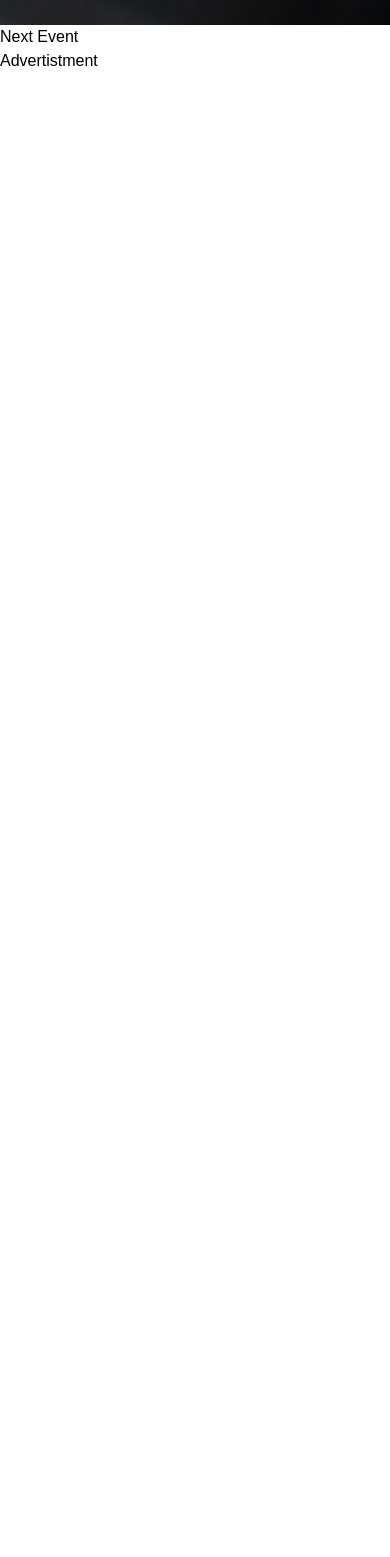
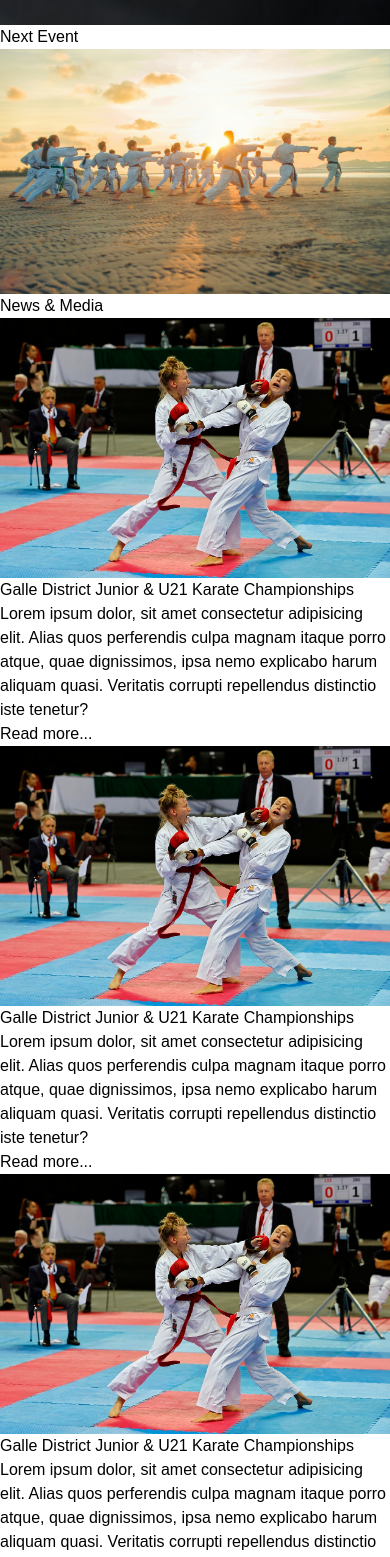
Before and after one commit to AmithGamagedara/PUSL3190, a React (Vite) app: page / in a window 390 px wide. Shown: the part 432-1989 px from the top of the page. Before the commit the page ends 844 px from the top, so only its background shows below. Built offline with nearby package versions, Linux system fonts and the light colour scheme.

Commit message:
commit 'add tournement list and news'

```diff
--- a/src/components/Header/Header.jsx
+++ b/src/components/Header/Header.jsx
@@ -4,7 +4,7 @@ import { Link } from "react-router-dom";
 export default function Header() {
   return (
     <header className="fixed top-0 left-0 w-full bg-[#101010]/95 shadow-md">
-      <div className="flex items-center justify-between max-w-6xl p-3 mx-auto">
+      <div className="flex items-center justify-between max-w-6xl p-3 px-10 mx-auto sm:p-3 sm:px-0">
         <h1 className="flex flex-wrap text-sm font-bold cursor-pointer sm:text-xl">
           <span className="text-[#FF1616]">SL</span>
           <span className="text-slate-50">KARATE</span>
@@ -40,7 +40,7 @@ export default function Header() {
         <form>
           <select
             id="languages"
-            class=" text-sm rounded-lg  block w-full p-1 text-slate-50 bg-[#101010]"
+            class=" text-xs sm:text-sm rounded-lg  block w-full p-1 text-slate-50 bg-[#101010]"
           >
             <option selected>En</option>
             <option value="SL">Si</option>
@@ -48,7 +48,7 @@ export default function Header() {
         </form>
         <Link to="/signup">
           <button
-            class="h-10 px-6 font-medium rounded-md bg-[#FF1616] text-white"
+            class="h-8 px-4 sm:px-6 sm:h-10 text-sm sm:text-base font-medium rounded-md bg-[#FF1616] text-white"
             type="Signup"
           >
             Sign Up
--- a/src/helpers/Advertistment.jsx
+++ b/src/helpers/Advertistment.jsx
@@ -1,10 +1,14 @@
 import React from 'react'
+import Ad_Banner from "../assets/Ad-banner.jpg";
 
 export default function Advertistment() {
   return (
-    <div className="bg-red-600 h-[240px] w-full flex items-center justify-center">
-    <h2 className="text-sm font-bold text-slate-50 sm:text-xl">Advertistment</h2>
-    <div className='p-10 bg-purple-500'></div>
+    <div>
+    <img
+          src={Ad_Banner}
+          alt="SL-Karate"
+          className="object-cover w-full h-48 sm:h-80"
+        />
   </div>
   )
 }
--- /dev/null
+++ b/src/helpers/News_n_Media.jsx
@@ -0,0 +1,95 @@
+import React from "react";
+import Bg_Image from "../assets/bg-image.jpg";
+import Tournement_01 from "../assets/Tournement-01.jpg";
+
+export default function News_n_Media() {
+  return (
+    <div className="w-full bg-[#161616] py-4 sm:py-8 ">
+      <h2 className="flex items-center justify-center p-4 font-bold underline underline-offset-1 te:xt-sm sm:p-8 text-slate-50 sm:text-xl decoration-[#FF1616] decoration-4">
+        News & Media
+      </h2>
+      <div className="container flex items-center justify-center min-h-screen mx-auto">
+        <div className="grid grid-cols-1 px-24 sm:grid-cols-3">
+          {/* card-01 */}
+          <div className="mb-12 card">
+            <div className="flex flex-col px-8">
+              <div className="overflow-hidden rounded-xl">
+                <img src={Tournement_01} alt="Tournement_01" />
+              </div>
+              <h5 className="mt-4 text-xl font-semibold text-white sm:text-2xl">
+                Galle District Junior & U21 Karate Championships
+              </h5>
+              <p className="mt-8 text-sm text-white sm:text-lg">
+                Lorem ipsum dolor, sit amet consectetur adipisicing elit. Alias
+                quos perferendis culpa magnam itaque porro atque, quae
+                dignissimos, ipsa nemo explicabo harum aliquam quasi. Veritatis
+                corrupti repellendus distinctio iste tenetur?
+              </p>
+              <a
+                href=""
+                className="py-4 mt-12 font-semibold text-center text-white transition-all duration-200 ease-out bg-[#FF1616]  rounded-lg hover:bg-red-500 focus:scale-95"
+              >
+                Read more...
+              </a>
+            </div>
+          </div>
+
+          {/* card-02 */}
+          <div className="mb-12 card">
+            <div className="flex flex-col px-8">
+              <div className="overflow-hidden rounded-xl">
+                <img src={Tournement_01} alt="Tournement_01" />
+              </div>
+              <h5 className="mt-4 text-xl font-semibold text-white sm:text-2xl">
+                Galle District Junior & U21 Karate Championships
+              </h5>
+              <p className="mt-8 text-sm text-white sm:text-lg">
+                Lorem ipsum dolor, sit amet consectetur adipisicing elit. Alias
+                quos perferendis culpa magnam itaque porro atque, quae
+                dignissimos, ipsa nemo explicabo harum aliquam quasi. Veritatis
+                corrupti repellendus distinctio iste tenetur?
+              </p>
+              <a
+                href=""
+                className="py-4 mt-12 font-semibold text-center text-white transition-all duration-200 ease-out bg-[#FF1616]  rounded-lg hover:bg-red-500 focus:scale-95"
+              >
+                Read more...
+              </a>
+            </div>
+          </div>
+
+          {/* card-03 */}
+          <div className="mb-12 card">
+            <div className="flex flex-col px-8">
+              <div className="overflow-hidden rounded-xl">
+                <img src={Tournement_01} alt="Tournement_01" />
+              </div>
+              <h5 className="mt-4 text-xl font-semibold text-white sm:text-2xl">
+                Galle District Junior & U21 Karate Championships
+              </h5>
+              <p className="mt-8 text-sm text-white sm:text-lg">
+                Lorem ipsum dolor, sit amet consectetur adipisicing elit. Alias
+                quos perferendis culpa magnam itaque porro atque, quae
+                dignissimos, ipsa nemo explicabo harum aliquam quasi. Veritatis
+                corrupti repellendus distinctio iste tenetur?
+              </p>
+              <a
+                href=""
+                className="py-4 mt-12 font-semibold text-center text-white transition-all duration-200 ease-out bg-[#FF1616]  rounded-lg hover:bg-red-500 focus:scale-95"
+              >
+                Read more...
+              </a>
+            </div>
+          </div>
+        </div>
+      </div>
+
+      <a
+        className="flex justify-end px-32 text-sm text-white sm:text-base"
+        href=""
+      >
+        See All
+      </a>
+    </div>
+  );
+}
--- a/src/helpers/Timer.jsx
+++ b/src/helpers/Timer.jsx
@@ -3,7 +3,7 @@ import "../helpers/Timer.jsx";
 
 export default function Timer() {
   return (
-    <div className="bg-gradient-to-tl from-[#161616] to-[#101010] h-[240px] w-full flex items-center justify-center">
+    <div className="bg-gradient-to-tl from-[#161616] to-[#101010] h-[240px] py-8 w-full flex items-center justify-center">
       <h2 className="text-sm font-bold text-slate-50 sm:text-xl">Next Event</h2>
     </div>
   );
--- /dev/null
+++ b/src/helpers/Upcoming_Events.jsx
@@ -0,0 +1,11 @@
+import React from "react";
+
+export default function Upcoming_Events() {
+  return (
+    <div className="w-full bg-[#161616] py-4 sm:py-8">
+      <h2 className="flex items-center justify-center p-4 font-bold underline underline-offset-1 te:xt-sm sm:p-8 text-slate-50 sm:text-xl decoration-[#FF1616] decoration-4">
+        Upcoming Events
+      </h2>
+    </div>
+  );
+}
--- a/src/pages/Home.jsx
+++ b/src/pages/Home.jsx
@@ -2,6 +2,8 @@ import React from 'react'
 import Bg_Image from "../assets/bg-image.jpg";
 import Timer from '../helpers/Timer';
 import Advertistment from '../helpers/Advertistment';
+import News_n_Media from '../helpers/News_n_Media';
+import Upcoming_Events from '../helpers/Upcoming_Events';
 
 export default function Home() {
   return (
@@ -9,11 +11,13 @@ export default function Home() {
       <img
           src={Bg_Image}
           alt="SL-Karate"
-          className="mt-0 Bg-Image"
+          className="object-cover w-full h-screen mt-0 Bg-Image"
         />
 
 <Timer/>
 <Advertistment/>
+<News_n_Media/>
+<Upcoming_Events/>
 
     </div>
 
```
Also changed, not shown: src/assets/Ad-banner.jpg (added), src/assets/Tournement-01.jpg (added).
